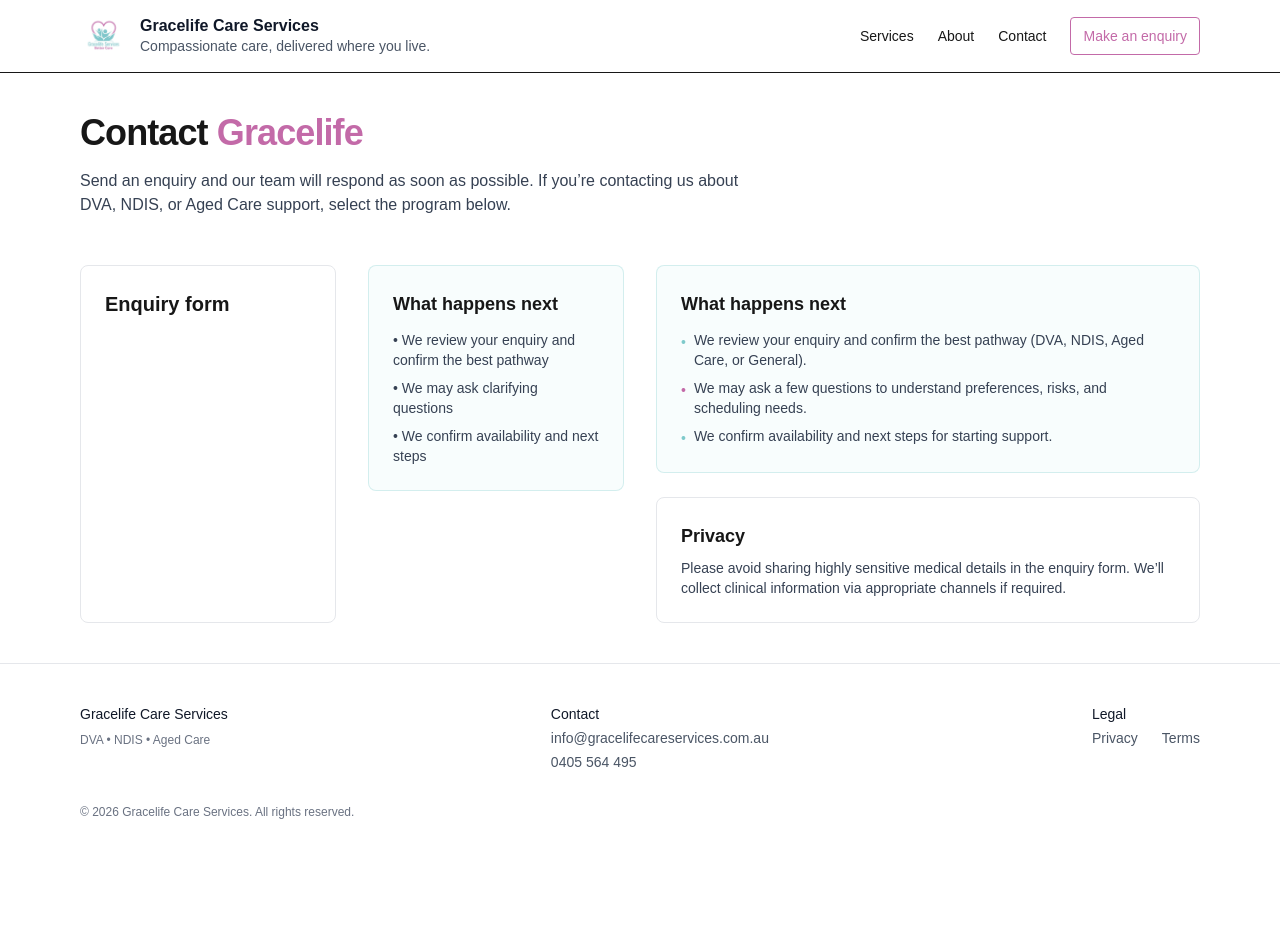
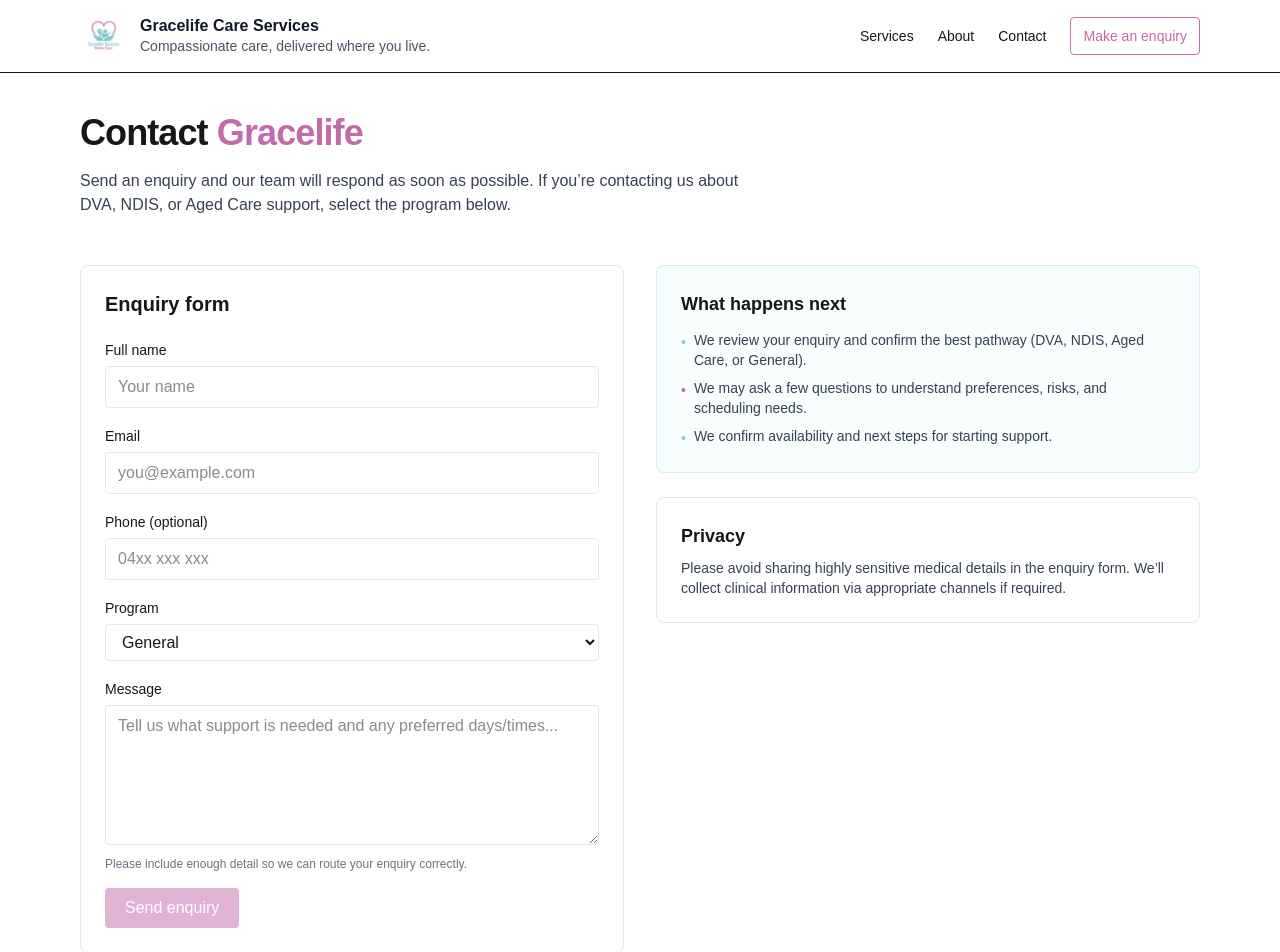
Before and after one commit to wesleykoros/gracelife-website, a Next.js app: page /contact in a window 1280 px wide. Shown: the top 952 px of the page. Before the commit the page ends 860 px from the top, so only its background shows below. Built offline with nearby package versions, Linux system fonts and the light colour scheme.

Commit message:
Fix duplicate contact info panels

```diff
--- a/src/app/contact/ContactClient.tsx
+++ b/src/app/contact/ContactClient.tsx
@@ -11,26 +11,23 @@ export default function ContactClient() {
   const [program, setProgram] = useState<Program>("General");
   const [message, setMessage] = useState("");
 
-  // Honeypot
+  // Simple anti-spam honeypot (hidden field)
   const [company, setCompany] = useState("");
 
   const [status, setStatus] = useState<"idle" | "sending" | "sent" | "error">("idle");
   const [errorMsg, setErrorMsg] = useState<string | null>(null);
 
-  const canSubmit = useMemo(
-    () =>
-      fullName.trim().length >= 2 &&
-      email.trim().length > 3 &&
-      message.trim().length >= 10,
-    [fullName, email, message]
-  );
+  const canSubmit = useMemo(() => {
+    return fullName.trim().length >= 2 && email.trim().length > 3 && message.trim().length >= 10;
+  }, [fullName, email, message]);
 
   async function onSubmit(e: React.FormEvent) {
     e.preventDefault();
     setStatus("sending");
     setErrorMsg(null);
 
-    if (company.trim()) {
+    // Honeypot: if filled, treat as spam but respond OK
+    if (company.trim().length > 0) {
       setStatus("sent");
       return;
     }
@@ -42,11 +39,11 @@ export default function ContactClient() {
         body: JSON.stringify({ fullName, email, phone, program, message }),
       });
 
-      const data = await res.json();
+      const data = (await res.json()) as { ok?: boolean; error?: string };
 
       if (!res.ok) {
         setStatus("error");
-        setErrorMsg(data?.error || "Failed to send.");
+        setErrorMsg(data.error || "Failed to send. Please try again.");
         return;
       }
 
@@ -59,33 +56,106 @@ export default function ContactClient() {
       setCompany("");
     } catch {
       setStatus("error");
-      setErrorMsg("Failed to send. Please try again.");
+      setErrorMsg("Failed to send. Please check your connection and try again.");
     }
   }
 
   return (
-    <section className="grid gap-8 md:grid-cols-2">
-      {/* Form */}
-      <div className="rounded-lg border border-gray-200 p-6">
-        <h2 className="text-xl font-semibold">Enquiry form</h2>
+    <div className="rounded-lg border border-gray-200 p-6">
+      <h2 className="text-xl font-semibold">Enquiry form</h2>
 
-        <form className="mt-5 space-y-4" onSubmit={onSubmit}>
-          {/* fields unchanged — kept as-is */}
-          {/* ... your full form JSX stays here ... */}
-        </form>
-      </div>
+      <form className="mt-5 space-y-4" onSubmit={onSubmit}>
+        <div>
+          <label className="text-sm font-medium">Full name</label>
+          <input
+            className="mt-1 w-full rounded border border-gray-200 px-3 py-2 outline-none focus:border-gracelife-teal"
+            value={fullName}
+            onChange={(e) => setFullName(e.target.value)}
+            placeholder="Your name"
+            required
+          />
+        </div>
 
-      {/* Info panel */}
-      <div className="space-y-6">
-        <div className="rounded-lg border border-gracelife-teal/30 bg-gracelife-teal/5 p-6">
-          <h3 className="text-lg font-semibold">What happens next</h3>
-          <ul className="mt-3 space-y-2 text-sm text-gray-700">
-            <li>• We review your enquiry and confirm the best pathway</li>
-            <li>• We may ask clarifying questions</li>
-            <li>• We confirm availability and next steps</li>
-          </ul>
+        <div>
+          <label className="text-sm font-medium">Email</label>
+          <input
+            className="mt-1 w-full rounded border border-gray-200 px-3 py-2 outline-none focus:border-gracelife-teal"
+            value={email}
+            onChange={(e) => setEmail(e.target.value)}
+            placeholder="you@example.com"
+            type="email"
+            required
+          />
         </div>
-      </div>
-    </section>
+
+        <div>
+          <label className="text-sm font-medium">Phone (optional)</label>
+          <input
+            className="mt-1 w-full rounded border border-gray-200 px-3 py-2 outline-none focus:border-gracelife-teal"
+            value={phone}
+            onChange={(e) => setPhone(e.target.value)}
+            placeholder="04xx xxx xxx"
+          />
+        </div>
+
+        <div>
+          <label className="text-sm font-medium">Program</label>
+          <select
+            className="mt-1 w-full rounded border border-gray-200 px-3 py-2 outline-none focus:border-gracelife-teal"
+            value={program}
+            onChange={(e) => setProgram(e.target.value as Program)}
+          >
+            <option value="General">General</option>
+            <option value="DVA">DVA</option>
+            <option value="NDIS">NDIS</option>
+            <option value="Aged Care">Aged Care</option>
+          </select>
+        </div>
+
+        <div>
+          <label className="text-sm font-medium">Message</label>
+          <textarea
+            className="mt-1 min-h-[140px] w-full rounded border border-gray-200 px-3 py-2 outline-none focus:border-gracelife-teal"
+            value={message}
+            onChange={(e) => setMessage(e.target.value)}
+            placeholder="Tell us what support is needed and any preferred days/times..."
+            required
+          />
+          <div className="mt-1 text-xs text-gray-500">
+            Please include enough detail so we can route your enquiry correctly.
+          </div>
+        </div>
+
+        {/* Honeypot field (hidden) */}
+        <div className="hidden">
+          <label className="text-sm font-medium">Company</label>
+          <input
+            value={company}
+            onChange={(e) => setCompany(e.target.value)}
+            className="mt-1 w-full rounded border border-gray-200 px-3 py-2"
+          />
+        </div>
+
+        <button
+          type="submit"
+          disabled={!canSubmit || status === "sending"}
+          className="rounded bg-gracelife-purple px-5 py-2 text-white transition-opacity disabled:opacity-50"
+        >
+          {status === "sending" ? "Sending..." : "Send enquiry"}
+        </button>
+
+        {status === "sent" && (
+          <div className="rounded border border-gracelife-teal/30 bg-gracelife-teal/5 p-3 text-sm text-gray-700">
+            Thanks — your enquiry has been sent.
+          </div>
+        )}
+
+        {status === "error" && (
+          <div className="rounded border border-red-200 bg-red-50 p-3 text-sm text-red-800">
+            {errorMsg || "Failed to send."}
+          </div>
+        )}
+      </form>
+    </div>
   );
 }
```
